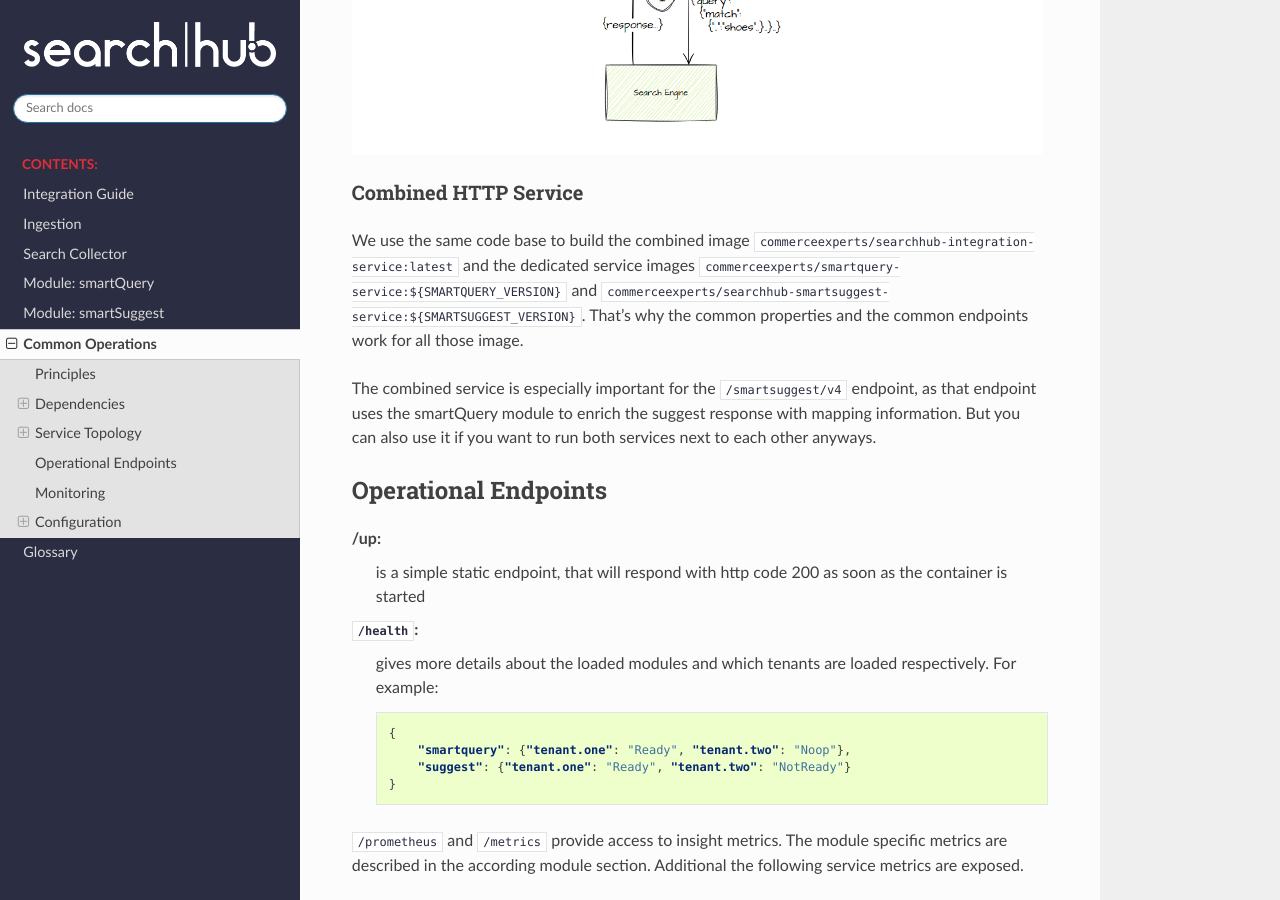
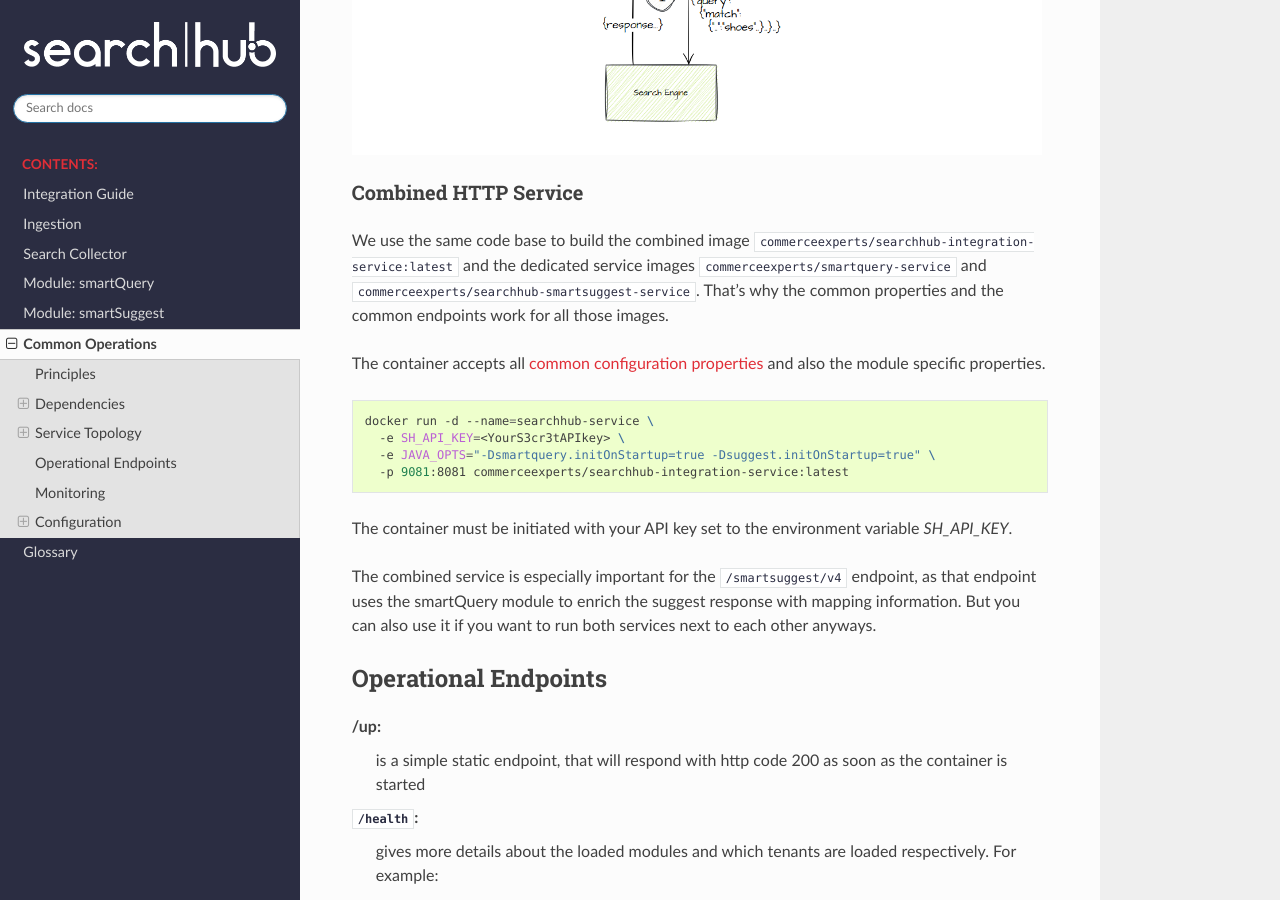
Before and after one commit to CommerceExperts/searchhub-docs, a Sphinx documentation site: the page built from docs/operations.rst, in a window 1280 px wide and 900 px high, scrolled down 2954 px. Built offline with Sphinx 7.4.7 and the Read the Docs theme 3.1.0, drawn with Linux system fonts in a browser that asks for light colours.

Commit message:
Add example startup cmd for common service

```diff
--- a/docs/operations.rst
+++ b/docs/operations.rst
@@ -65,7 +65,18 @@
 Combined HTTP Service
 ~~~~~~~~~~~~~~~~~~~~~
 
-We use the same code base to build the combined image ``commerceexperts/searchhub-integration-service:latest`` and the dedicated service images ``commerceexperts/smartquery-service:${SMARTQUERY_VERSION}`` and ``commerceexperts/searchhub-smartsuggest-service:${SMARTSUGGEST_VERSION}``. That's why the common properties and the common endpoints work for all those image.
+We use the same code base to build the combined image ``commerceexperts/searchhub-integration-service:latest`` and the dedicated service images ``commerceexperts/smartquery-service`` and ``commerceexperts/searchhub-smartsuggest-service``. That's why the common properties and the common endpoints work for all those images.
+
+The container accepts all `common configuration properties <#configuration>`_ and also the module specific properties.
+
+.. code-block:: bash
+
+    docker run -d --name=searchhub-service \
+      -e SH_API_KEY=<YourS3cr3tAPIkey> \
+      -e JAVA_OPTS="-Dsmartquery.initOnStartup=true -Dsuggest.initOnStartup=true" \
+      -p 9081:8081 commerceexperts/searchhub-integration-service:latest
+
+The container must be initiated with your API key set to the environment variable `SH_API_KEY`.
 
 The combined service is especially important for the ``/smartsuggest/v4`` endpoint, as that endpoint uses the smartQuery module to enrich the suggest response with mapping information. But you can also use it if you want to run both services next to each other anyways.
 
```
